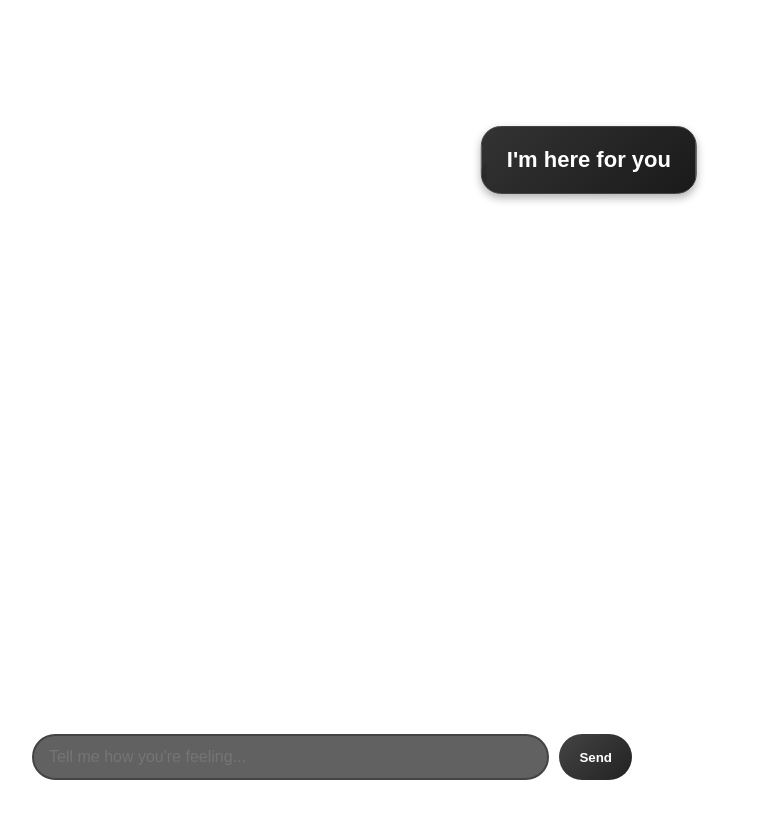
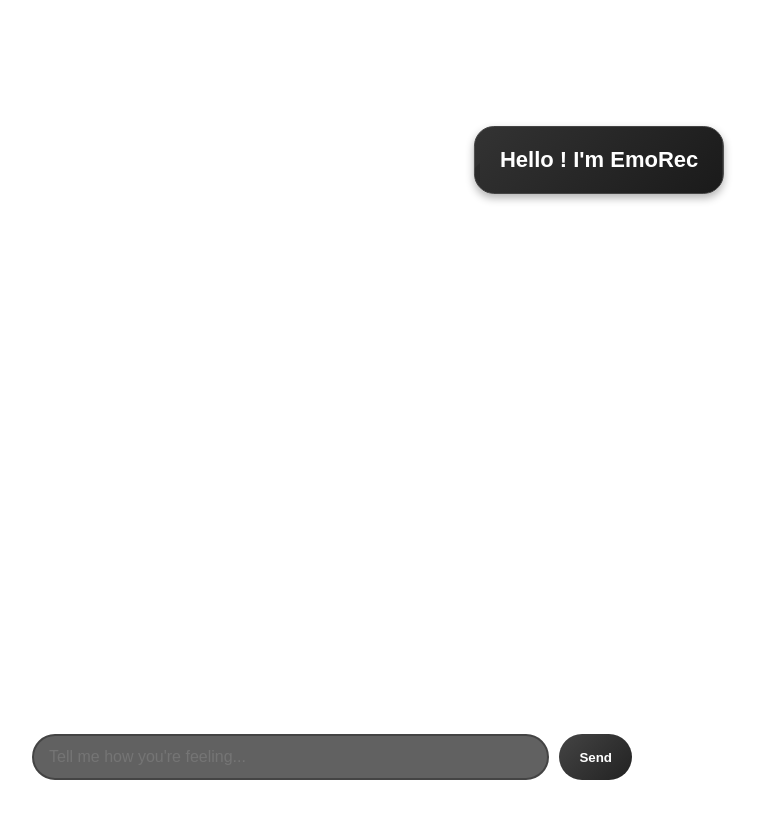
Before and after one commit to Yogendthira/EmoRec, a plain HTML site: page Emorec.html in a window 1280 px wide. Shown: the top 818 px of the page, without its empty margins (308-1067 px from the left). Drawn offline with Linux system fonts and the light colour scheme; some packages are replaced by stand-ins of ours; a script that the page names is missing.

Commit message:
Updated speech bubble to appear after 4 seconds to match robot animation

```diff
--- a/Emorec.html
+++ b/Emorec.html
@@ -45,7 +45,7 @@
             border: 1px solid #444444;
             opacity: 0;
             animation: fadeIn 0.2s ease-in forwards;
-            animation-delay: 2s;
+            animation-delay: 4s;
             word-wrap: break-word;
             overflow-y: auto;
             max-height: 200px;
@@ -122,7 +122,7 @@
 </head>
 <body>
     <spline-viewer url="https://prod.spline.design/9y6U6-9j5y9omTlI/scene.splinecode"></spline-viewer>
-    <div class="speech-bubble" id="speech-bubble">Hey there, I'm EmoRec</div>
+    <div class="speech-bubble" id="speech-bubble">Hello ! I'm EmoRec</div>
 
     <div class="chat-container">
         <div class="chat-input">
@@ -139,10 +139,9 @@
 
             // Set initial state after animation completes
             setTimeout(() => {
-                speechBubble.textContent = "I'm here for you";
                 speechBubble.style.opacity = '1';
                 speechBubble.style.transform = 'translate(-20%, -50%) scale(1)';
-            }, 2000);
+            }, 4000);
 
             // Handle user input
             function handleSendMessage() {
```
